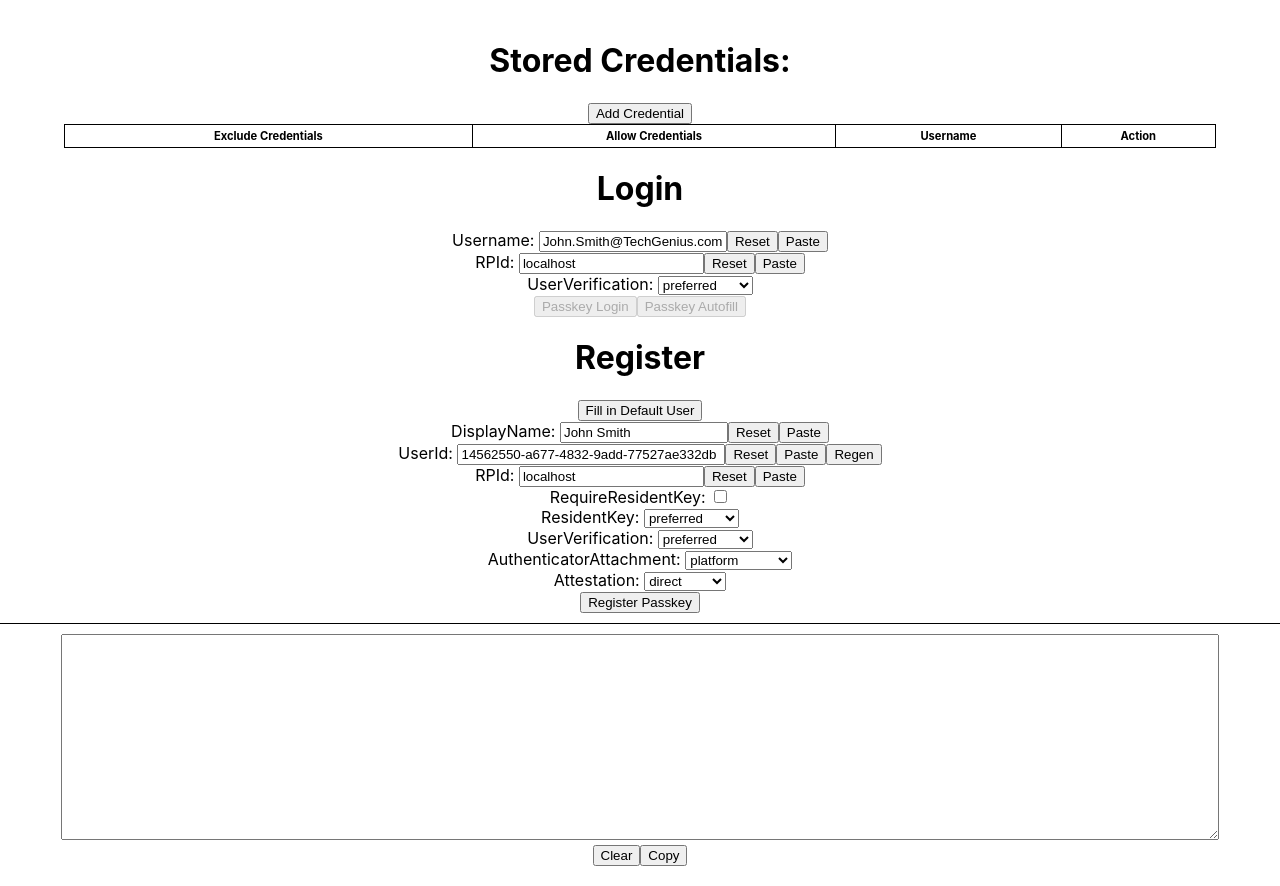
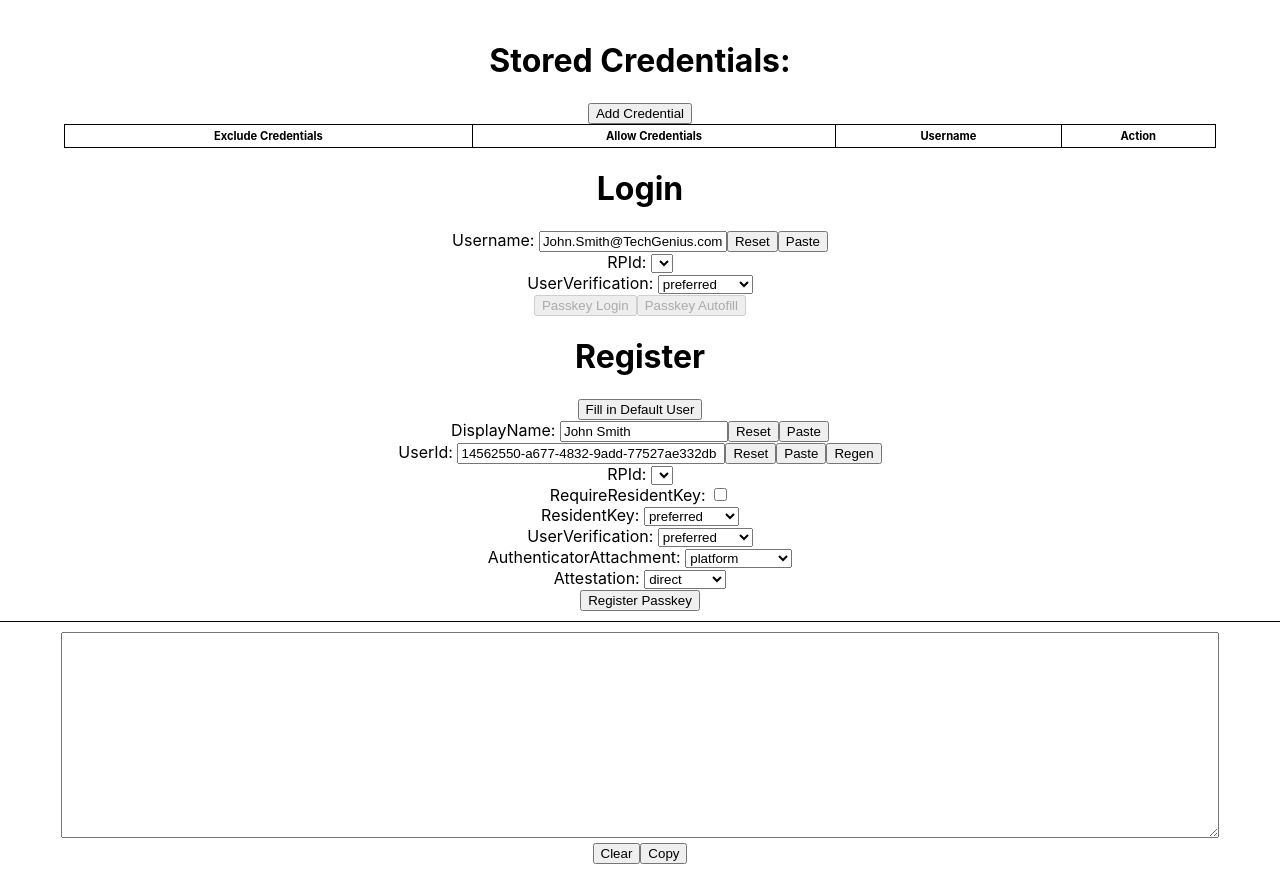
Before and after one commit to jianshaow/webauthn-demo, a React (Create React App) app: page / in a window 1280 px wide. Built offline with nearby package versions, Linux system fonts and the light colour scheme; the HTML template or start-up script is replaced by a standard one; what cbor-x would draw is missing.

Commit message:
change rpId input way

```diff
--- a/src/components/Home.tsx
+++ b/src/components/Home.tsx
@@ -410,17 +410,12 @@ class Home extends Component<{}, HomeState> {
           </div>
           <div>
             <label>RPId: </label>
-            <input type="text" value={authRpId} onChange={(e: ChangeEvent<HTMLInputElement>) => {
-              this.setState({ authRpId: e.target.value });
-            }} />
-            <button onClick={(e: MouseEvent<HTMLButtonElement>) => {
-              e.preventDefault();
-              this.setState({ authRpId: defaultState.authRpId });
-            }}>Reset</button>
-            <button onClick={async (e: MouseEvent<HTMLButtonElement>) => {
-              e.preventDefault();
-              this.setState({ authRpId: await navigator.clipboard.readText() });
-            }}>Paste</button>
+            <select value={authRpId} onChange={(e: ChangeEvent<HTMLSelectElement>) => {
+              this.setState({ authRpId: e.target.value })
+            }}>{utils.splitDomain(window.location.hostname).map((domain) => (
+              <option key={domain} value={domain}>{domain}</option>
+            ))}
+            </select>
           </div>
           <div>
             <label> UserVerification: </label>
@@ -489,17 +484,12 @@ class Home extends Component<{}, HomeState> {
           </div>
           <div>
             <label>RPId: </label>
-            <input type="text" value={regRpId} onChange={(e: ChangeEvent<HTMLInputElement>) => {
-              this.setState({ regRpId: e.target.value });
-            }} />
-            <button onClick={(e: MouseEvent<HTMLButtonElement>) => {
-              e.preventDefault();
-              this.setState({ regRpId: defaultState.regRpId });
-            }}>Reset</button>
-            <button onClick={async (e: MouseEvent<HTMLButtonElement>) => {
-              e.preventDefault();
-              this.setState({ regRpId: await navigator.clipboard.readText() });
-            }}>Paste</button>
+            <select value={regRpId} onChange={(e: ChangeEvent<HTMLSelectElement>) => {
+              this.setState({ regRpId: e.target.value })
+            }}>{utils.splitDomain(window.location.hostname).map((domain) => (
+              <option key={domain} value={domain}>{domain}</option>
+            ))}
+            </select>
           </div>
           <div>
             <label> RequireResidentKey: </label>
--- a/src/helpers/utils.ts
+++ b/src/helpers/utils.ts
@@ -78,6 +78,18 @@ export function unwrapEC2Signature(signature: Uint8Array): Uint8Array {
   return finalSignature;
 }
 
+export function splitDomain(domain: string): string[] {
+  const parts = domain.split('.');
+  const result: string[] = [];
+
+  for (let i = 0; i < parts.length - 1; i++) {
+    const subDomain = parts.slice(i).join('.');
+    result.push(subDomain);
+  }
+
+  return result;
+}
+
 function shouldRemoveLeadingZero(bytes: Uint8Array): boolean {
   return bytes[0] === 0x0 && (bytes[1] & (1 << 7)) !== 0;
 }
```
